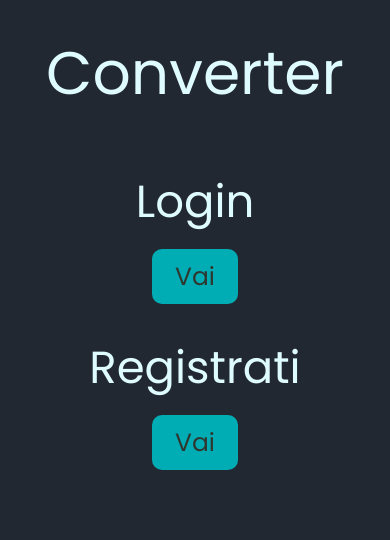
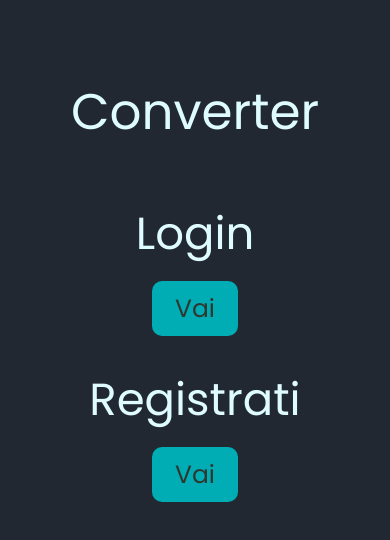
Before and after one commit to filippofoladore/ConverterSOA, a website: page views/index.html in a window 390 px wide. Drawn offline with Linux system fonts and the light colour scheme; files that its build step writes are made by us from their sources; no server answers; files whose address does not match are found by name.

Commit message:
Final commit

```diff
--- a/public/style.css
+++ b/public/style.css
@@ -230,3 +230,10 @@ body {
   font-weight: bold;
   background: #e5322d ;
 }
+
+@media screen and (max-width: 530px) {
+  .home_titolo {
+    margin-top: 55px;
+    font-size: 50px;
+  }
+}
```
